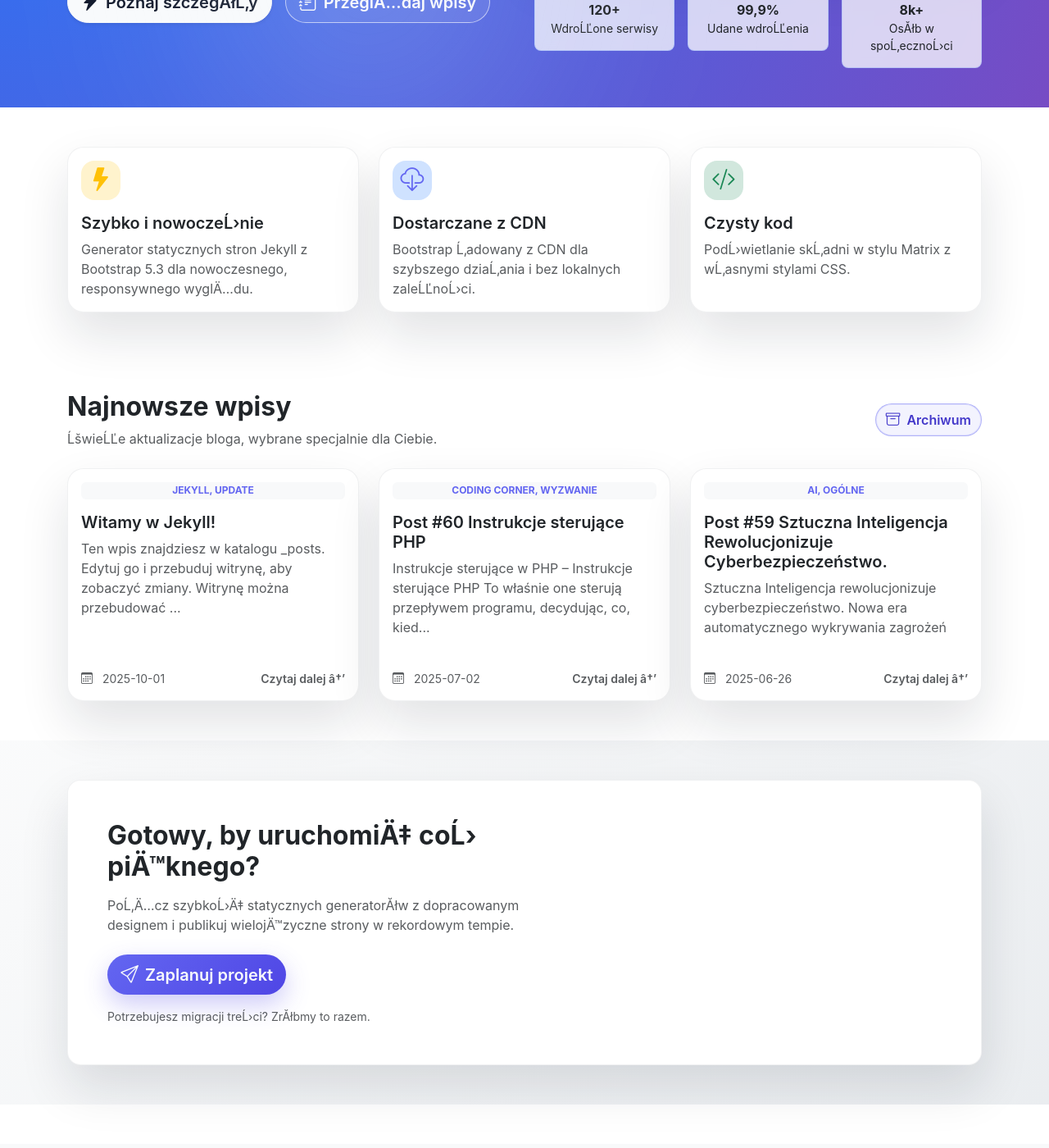
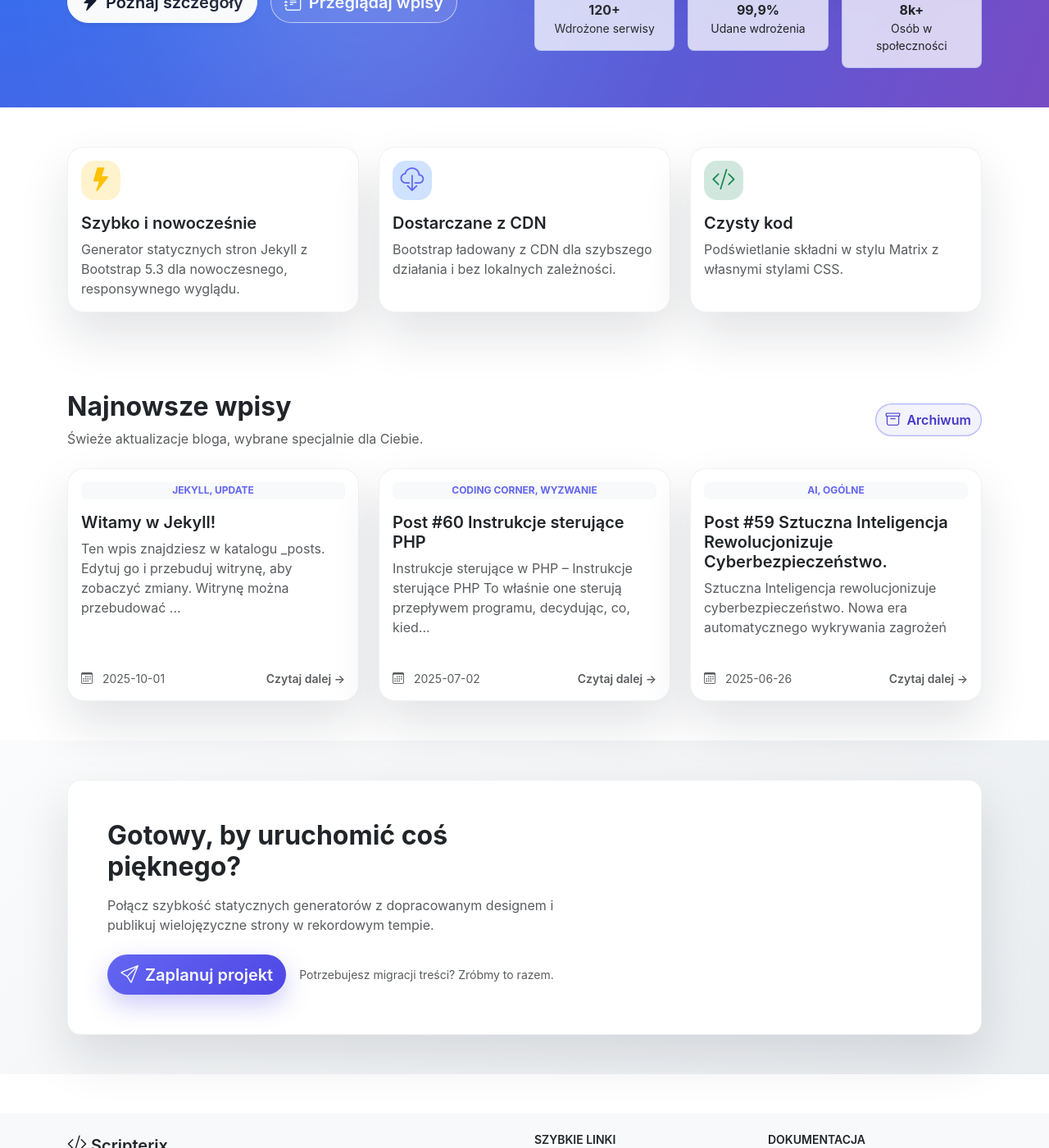
Before and after one commit to Scripterix/scripterix.github.io, a Jekyll site: the page built from index.markdown, in a window 1280 px wide and 1400 px high, scrolled down 473 px. Shown: the whole window at 82% size. Built offline with Jekyll 4.4.1, drawn with Linux system fonts in a browser that asks for light colours; some of the changed text lies outside the part shown.

Commit message:
Fix Polish text encoding on homepage content

```diff
--- a/_includes/home-content.html
+++ b/_includes/home-content.html
@@ -19,10 +19,10 @@
         <p class="lead text-white-50 mb-4">{{ home_strings.hero.lead | default: 'Nowoczesna witryna Jekyll ze stylami Bootstrap 5.3 z CDN' }}</p>
         <div class="d-flex flex-wrap gap-3">
           <a class="btn btn-light btn-lg shadow-sm" href="{{ about_url | relative_url }}">
-            <i class="bi bi-lightning-charge-fill me-2"></i>{{ home_strings.hero.button | default: 'Poznaj szczegĂłĹ‚y' }}
+            <i class="bi bi-lightning-charge-fill me-2"></i>{{ home_strings.hero.button | default: 'Poznaj szczegóły' }}
           </a>
           <a class="btn btn-outline-light btn-lg" href="#recent-posts">
-            <i class="bi bi-journal-text me-2"></i>{{ home_strings.hero.secondary | default: 'PrzeglÄ…daj wpisy' }}
+            <i class="bi bi-journal-text me-2"></i>{{ home_strings.hero.secondary | default: 'Przeglądaj wpisy' }}
           </a>
         </div>
       </div>
@@ -51,19 +51,19 @@ translation_id: home
           <div class="col-4">
             <div class="metric-card text-center p-3 border rounded-3 bg-white bg-opacity-75 text-dark">
               <div class="metric-value fw-bold">{{ home_strings.metrics.projects.value | default: '120+' }}</div>
-              <div class="metric-label small text-dark">{{ home_strings.metrics.projects.label | default: 'WdroĹĽone serwisy' }}</div>
+              <div class="metric-label small text-dark">{{ home_strings.metrics.projects.label | default: 'Wdrożone serwisy' }}</div>
             </div>
           </div>
           <div class="col-4">
             <div class="metric-card text-center p-3 border rounded-3 bg-white bg-opacity-75 text-dark">
               <div class="metric-value fw-bold">{{ home_strings.metrics.uptime.value | default: '99,9%' }}</div>
-              <div class="metric-label small text-dark">{{ home_strings.metrics.uptime.label | default: 'Udane wdroĹĽenia' }}</div>
+              <div class="metric-label small text-dark">{{ home_strings.metrics.uptime.label | default: 'Udane wdrożenia' }}</div>
             </div>
           </div>
           <div class="col-4">
             <div class="metric-card text-center p-3 border rounded-3 bg-white bg-opacity-75 text-dark">
               <div class="metric-value fw-bold">{{ home_strings.metrics.community.value | default: '8k+' }}</div>
-              <div class="metric-label small text-dark">{{ home_strings.metrics.community.label | default: 'OsĂłb w spoĹ‚ecznoĹ›ci' }}</div>
+              <div class="metric-label small text-dark">{{ home_strings.metrics.community.label | default: 'Osób w społeczności' }}</div>
             </div>
           </div>
         </div>
@@ -82,8 +82,8 @@ translation_id: home
             <div class="icon-wrap bg-warning-subtle text-warning mb-3">
               <i class="bi bi-lightning-fill"></i>
             </div>
-            <h5 class="card-title fw-semibold">{{ home_strings.features.fast.title | default: 'Szybko i nowoczeĹ›nie' }}</h5>
-            <p class="card-text text-muted">{{ home_strings.features.fast.body | default: 'Generator statycznych stron Jekyll z Bootstrap 5.3 dla nowoczesnego, responsywnego wyglÄ…du.' }}</p>
+            <h5 class="card-title fw-semibold">{{ home_strings.features.fast.title | default: 'Szybko i nowocześnie' }}</h5>
+            <p class="card-text text-muted">{{ home_strings.features.fast.body | default: 'Generator statycznych stron Jekyll z Bootstrap 5.3 dla nowoczesnego, responsywnego wyglądu.' }}</p>
           </div>
         </div>
       </div>
@@ -94,7 +94,7 @@ translation_id: home
               <i class="bi bi-cloud-download"></i>
             </div>
             <h5 class="card-title fw-semibold">{{ home_strings.features.cdn.title | default: 'Dostarczane z CDN' }}</h5>
-            <p class="card-text text-muted">{{ home_strings.features.cdn.body | default: 'Bootstrap Ĺ‚adowany z CDN dla szybszego dziaĹ‚ania i bez lokalnych zaleĹĽnoĹ›ci.' }}</p>
+            <p class="card-text text-muted">{{ home_strings.features.cdn.body | default: 'Bootstrap ładowany z CDN dla szybszego działania i bez lokalnych zależności.' }}</p>
           </div>
         </div>
       </div>
@@ -105,7 +105,7 @@ translation_id: home
               <i class="bi bi-code-slash"></i>
             </div>
             <h5 class="card-title fw-semibold">{{ home_strings.features.clean.title | default: 'Czysty kod' }}</h5>
-            <p class="card-text text-muted">{{ home_strings.features.clean.body | default: 'PodĹ›wietlanie skĹ‚adni w stylu Matrix z wĹ‚asnymi stylami CSS.' }}</p>
+            <p class="card-text text-muted">{{ home_strings.features.clean.body | default: 'Podświetlanie składni w stylu Matrix z własnymi stylami CSS.' }}</p>
           </div>
         </div>
       </div>
@@ -118,7 +118,7 @@ translation_id: home
     <div class="d-flex flex-column flex-lg-row align-items-lg-center justify-content-between mb-4">
       <div>
         <h2 class="fw-bold mb-2">{{ home_strings.posts.heading | default: 'Najnowsze wpisy' }}</h2>
-        <p class="text-muted mb-0">{{ home_strings.posts.caption | default: 'ĹšwieĹĽe aktualizacje bloga, wybrane specjalnie dla Ciebie.' }}</p>
+        <p class="text-muted mb-0">{{ home_strings.posts.caption | default: 'Świeże aktualizacje bloga, wybrane specjalnie dla Ciebie.' }}</p>
       </div>
       <a class="btn btn-outline-primary mt-3 mt-lg-0" href="{{ archive_url | relative_url }}">
         <i class="bi bi-archive me-2"></i>{{ nav_strings.archive | default: 'Archiwum' }}
@@ -141,7 +141,7 @@ translation_id: home
             <p class="text-muted flex-grow-1">{{ post.excerpt | strip_html | truncate: 120 }}</p>
             <div class="d-flex align-items-center justify-content-between mt-4 text-muted small">
               <span><i class="bi bi-calendar3 me-2"></i>{% include helpers/date-only.html value=post.date format=list_date_format %}</span>
-              <span class="fw-semibold">{{ home_strings.posts.read_more | default: 'Czytaj dalej' }} â†’</span>
+              <span class="fw-semibold">{{ home_strings.posts.read_more | default: 'Czytaj dalej' }} &rarr;</span>
             </div>
           </div>
         </article>
@@ -151,7 +151,7 @@ translation_id: home
     {% else %}
     <div class="card border-0 shadow-sm bg-light">
       <div class="card-body py-5 text-center">
-        <p class="lead mb-0">{{ home_strings.posts.empty | default: 'Brak opublikowanych wpisĂłw.' }}</p>
+        <p class="lead mb-0">{{ home_strings.posts.empty | default: 'Brak opublikowanych wpisów.' }}</p>
       </div>
     </div>
     {% endif %}
@@ -163,13 +163,13 @@ translation_id: home
     <div class="card border-0 shadow-lg rounded-4 overflow-hidden">
       <div class="row g-0 align-items-center">
         <div class="col-lg-7 p-5">
-          <h2 class="fw-bold mb-3">{{ home_strings.cta.title | default: 'Gotowy, by uruchomiÄ‡ coĹ› piÄ™knego?' }}</h2>
-          <p class="text-muted mb-4">{{ home_strings.cta.body | default: 'PoĹ‚Ä…cz szybkoĹ›Ä‡ statycznych generatorĂłw z dopracowanym designem i publikuj wielojÄ™zyczne strony w rekordowym tempie.' }}</p>
+          <h2 class="fw-bold mb-3">{{ home_strings.cta.title | default: 'Gotowy, by uruchomić coś pięknego?' }}</h2>
+          <p class="text-muted mb-4">{{ home_strings.cta.body | default: 'Połącz szybkość statycznych generatorów z dopracowanym designem i publikuj wielojęzyczne strony w rekordowym tempie.' }}</p>
           <div class="d-flex flex-wrap gap-3 align-items-center">
             <a class="btn btn-primary btn-lg" href="mailto:{{ site.email }}">
               <i class="bi bi-send me-2"></i>{{ home_strings.cta.button | default: 'Zaplanuj projekt' }}
             </a>
-            <span class="text-muted small">{{ home_strings.cta.note | default: 'Potrzebujesz migracji treĹ›ci? ZrĂłbmy to razem.' }}</span>
+            <span class="text-muted small">{{ home_strings.cta.note | default: 'Potrzebujesz migracji treści? Zróbmy to razem.' }}</span>
           </div>
         </div>
         <div class="col-lg-5 d-none d-lg-block">
```
